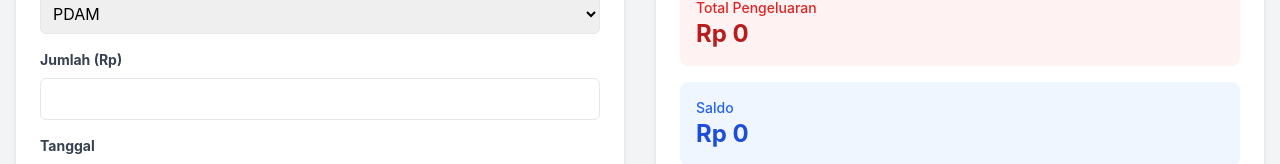
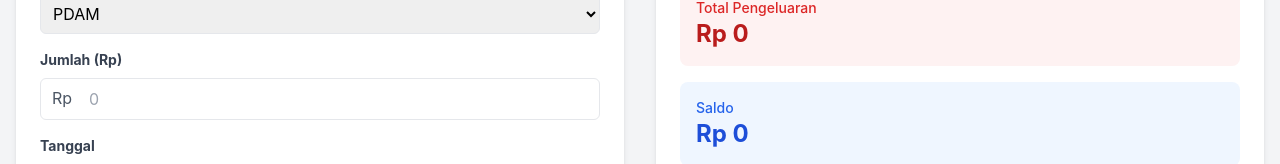
Before and after one commit to RoseRina/Keuangan, a React (Create React App) app: page / in a window 1280 px wide. Shown: the part 286-450 px from the top of the page. Built offline with nearby package versions, Linux system fonts and the light colour scheme.

Commit message:
Update fitur

```diff
--- a/src/components/TransactionForm.js
+++ b/src/components/TransactionForm.js
@@ -12,6 +12,26 @@ const TransactionForm = ({ onSubmit }) => {
   const categories = {
     expense: ['PDAM', 'INDIHOME', 'Lainnya'],
     income: ['Gaji', 'Bonus', 'Lainnya']
+  };
+
+  const formatRupiah = (angka) => {
+    if (!angka) return '';
+    // Hapus semua karakter non-digit
+    const number = angka.toString().replace(/\D/g, '');
+    // Format dengan pemisah ribuan
+    return number.replace(/\B(?=(\d{3})+(?!\d))/g, '.');
+  };
+
+  const handleAmountChange = (e) => {
+    const value = e.target.value;
+    // Hapus semua karakter non-digit
+    const numericValue = value.replace(/\D/g, '');
+
+    setFormData(prev => ({
+      ...prev,
+      // Simpan nilai numerik asli
+      amount: numericValue
+    }));
   };
 
   const handleSubmit = (e) => {
@@ -74,14 +94,18 @@ const TransactionForm = ({ onSubmit }) => {
           <label className="block text-gray-700 text-sm font-bold mb-2">
             Jumlah (Rp)
           </label>
-          <input
-            type="number"
-            name="amount"
-            value={formData.amount}
-            onChange={handleChange}
-            className="w-full p-2 border rounded-md"
-            required
-          />
+          <div className="relative">
+            <span className="absolute left-3 top-2 text-gray-600">Rp</span>
+            <input
+              type="text"
+              name="amount"
+              value={formatRupiah(formData.amount)}
+              onChange={handleAmountChange}
+              className="w-full p-2 pl-12 border rounded-md"
+              required
+              placeholder="0"
+            />
+          </div>
         </div>
 
         <div className="mb-4">
```
